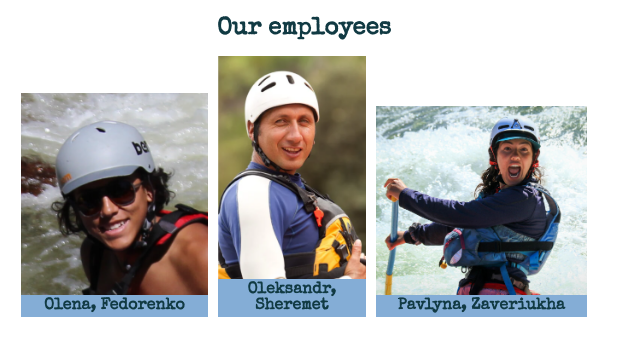
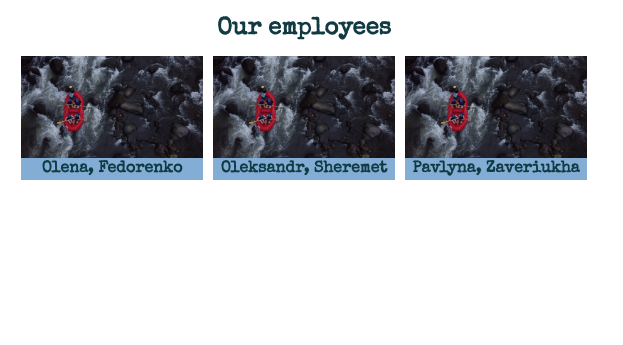
Before and after one commit to merkulovvs/WDD130, a plain HTML site: page wwr/contact.html in a window 1280 px wide. Shown: the part 265-610 px from the top of the page, 508-1131 px from the left. Drawn offline with nearby package versions, Linux system fonts and the light colour scheme.

Commit message:
updated some pictures

```diff
--- a/wwr/contact.html
+++ b/wwr/contact.html
@@ -40,7 +40,7 @@
                 <div class="h2">Our employees</div>
                 <div class="emppics">
                     <figure>
-                        <img src="images/Instructor1.png" alt="Olena, Fedorenko">
+                        <img src="images/rafting16_1024.jpg" alt="Olena, Fedorenko">
                         <figcaption>Olena, Fedorenko</figcaption>
                     </figure>
                     <!-- <figure> -->
@@ -48,11 +48,11 @@
                         <!-- <figcaption>Vasyl, Rudenko</figcaption> -->
                     <!-- </figure> -->
                     <figure>
-                        <img src="images/Instructor2.png" alt="Oleksandr, Sheremet">
+                        <img src="images/rafting16_1024.jpg" alt="Oleksandr, Sheremet">
                         <figcaption>Oleksandr, Sheremet</figcaption>
                     </figure>
                     <figure>
-                        <img src="images/Instructor3.png" alt="Pavlyna, Zaveriukha">
+                        <img src="images/rafting16_1024.jpg" alt="Pavlyna, Zaveriukha">
                         <figcaption>Pavlyna, Zaveriukha</figcaption>
                     </figure>
                 </div>
--- a/wwr/styles/rafting.css
+++ b/wwr/styles/rafting.css
@@ -28,6 +28,8 @@ html {
 
 body {
     font-family: var(--paragraph-font);
+    /* width: 100vw; */
+    /* height: 100vw; */
     max-width: 960px;
     padding: 20px;
 }
```
